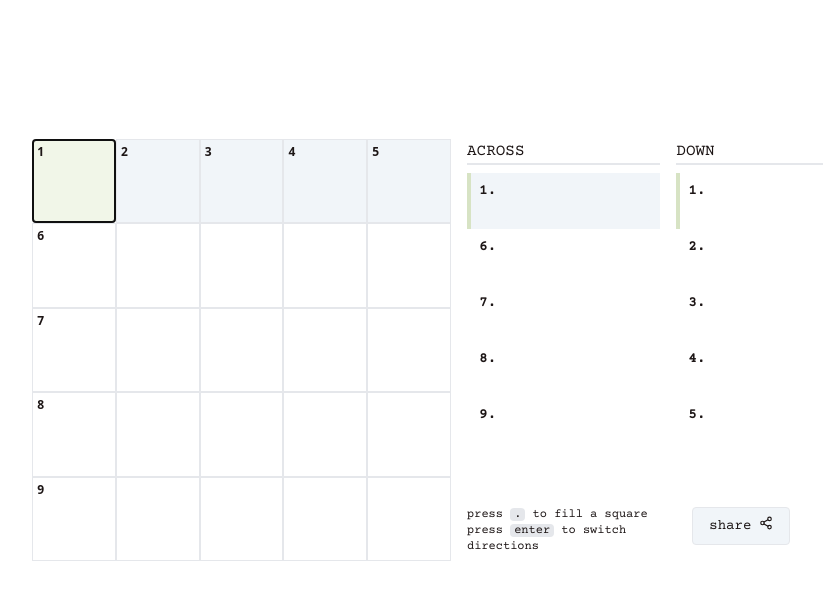
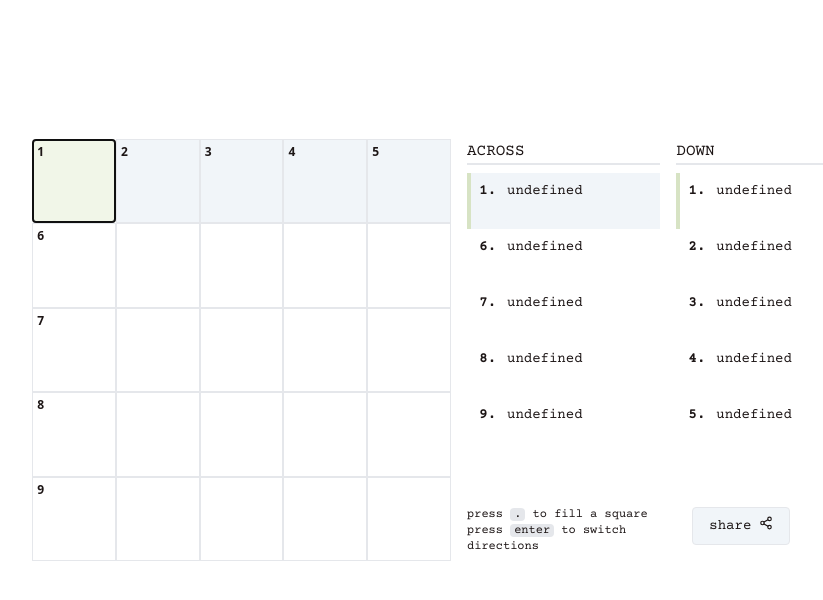
Before and after one commit to jasminecao/crossword-maker, a Next.js app: page / in a window 1280 px wide. Shown: the top 600 px of the page, without its empty margins (189-1012 px from the left). Built offline with nearby package versions, Linux system fonts and the light colour scheme.

Commit message:
hmm trying this?

```diff
--- a/components/clues/clueItem.tsx
+++ b/components/clues/clueItem.tsx
@@ -47,7 +47,7 @@ export const ClueItem = ({
           })
         }}
         style={{ resize: 'none' }}
-        value={clue && encodeURIComponent(clue)}
+        value={`${clue}`}
         readOnly={mode === GameMode.PLAY}
       />
     </div>
```
